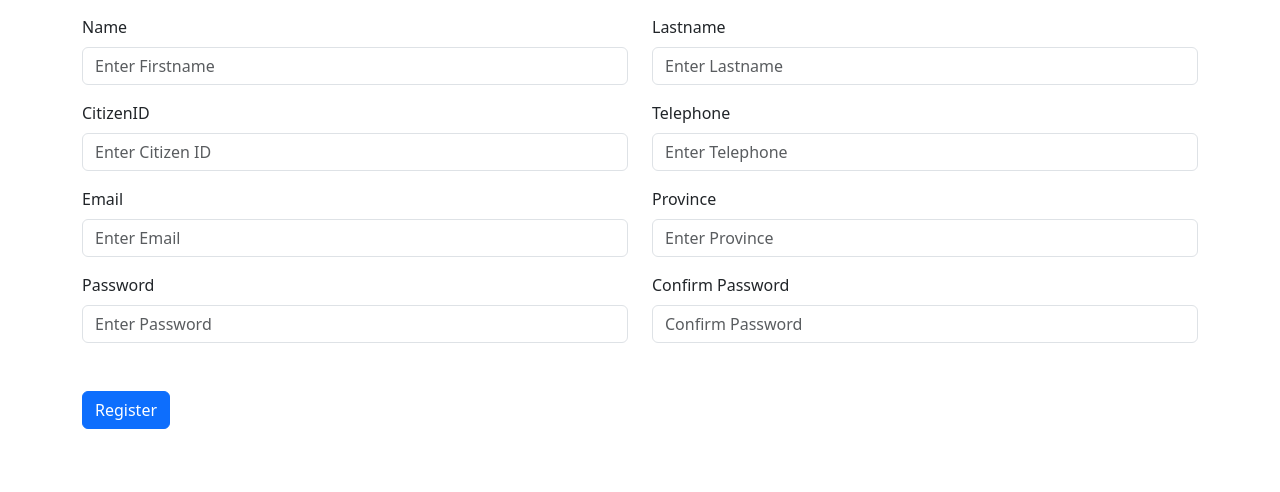
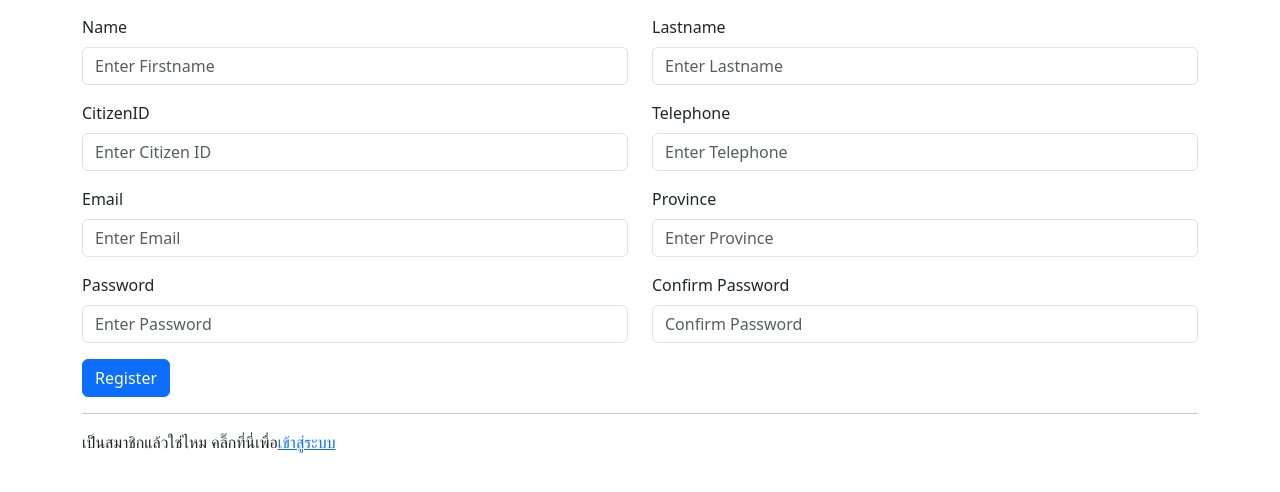
Before and after one commit to ClairCrest/DBProject, a PHP site: page /signup/index.php in a window 1280 px wide. Shown: the part 98-590 px from the top of the page. Run offline with PHP 8.4, Linux system fonts and the light colour scheme.

Commit message:
Update index.php

```diff
--- a/signup/index.php
+++ b/signup/index.php
@@ -15,26 +15,32 @@
     <h1>KMUTT666 Registration</h1>
     <hr>
 
-    <form action="signup_db.php" method="post"> <div class="row">
-      <?php if(isset($_SESSION['error'])) { ?>
+    <form action="../signup/signup_db.php" method="post">
+            <?php if (isset($_SESSION['error'])) { ?>
                 <div class="alert alert-danger" role="alert">
-            echo $_SESSION['error'];
+                    <?php
+                        echo$_SESSION['error'];
                         unset($_SESSION['error']);
+                    ?>
                 </div>
             <?php } ?>
-      <?php if(isset($_SESSION['success'])) { ?>
+            <?php if (isset($_SESSION['success'])) { ?>
                 <div class="alert alert-success" role="alert">
-            echo $_SESSION['success'];
+                    <?php
+                        echo$_SESSION['success'];
                         unset($_SESSION['success']);
+                    ?>
                 </div>
             <?php } ?>
-      <?php if(isset($_SESSION['warning'])) { ?>
+            <?php if (isset($_SESSION['warning'])) { ?>
                 <div class="alert alert-warning" role="alert">
-            echo $_SESSION['warning'];
+                    <?php
+                        echo$_SESSION['warning'];
                         unset($_SESSION['warning']);
+                    ?>
                 </div>
             <?php } ?>
-
+      <div class="row">
         <div class="col-md-6 mt-3">
           <label for="firstname" class="form-label">Name</label>
           <input type="text" class="form-control" id="firstname" name="firstname" placeholder="Enter Firstname">
@@ -74,10 +80,11 @@
           <input type="text" class="form-control" id="confirm_password" name="confirm_password" placeholder="Confirm Password">
         </div>
       </div>
-      <button type="submit" class="btn btn-primary mt-5 w-10" name="signup">Register</button>
+      <button type="submit" class="btn btn-primary mt-3 w-10" name="signup">Register</button>
 
     </form>
-    <a href="/Homepage/">
+    <hr>
+    <p>เป็นสมาชิกแล้วใช่ไหม คลิ๊กที่นี่เพื่อ<a href="../index.php">เข้าสู่ระบบ</a></p>
   </div>
 
   <script src="https://cdn.jsdelivr.net/npm/bootstrap@5.3.3/dist/js/bootstrap.bundle.min.js" integrity="sha384-YvpcrYf0tY3lHB60NNkmXc5s9fDVZLESaAA55NDzOxhy9GkcIdslK1eN7N6jIeHz" crossorigin="anonymous"></script>
```
Lines whose indentation alone changed are shown as unchanged.
